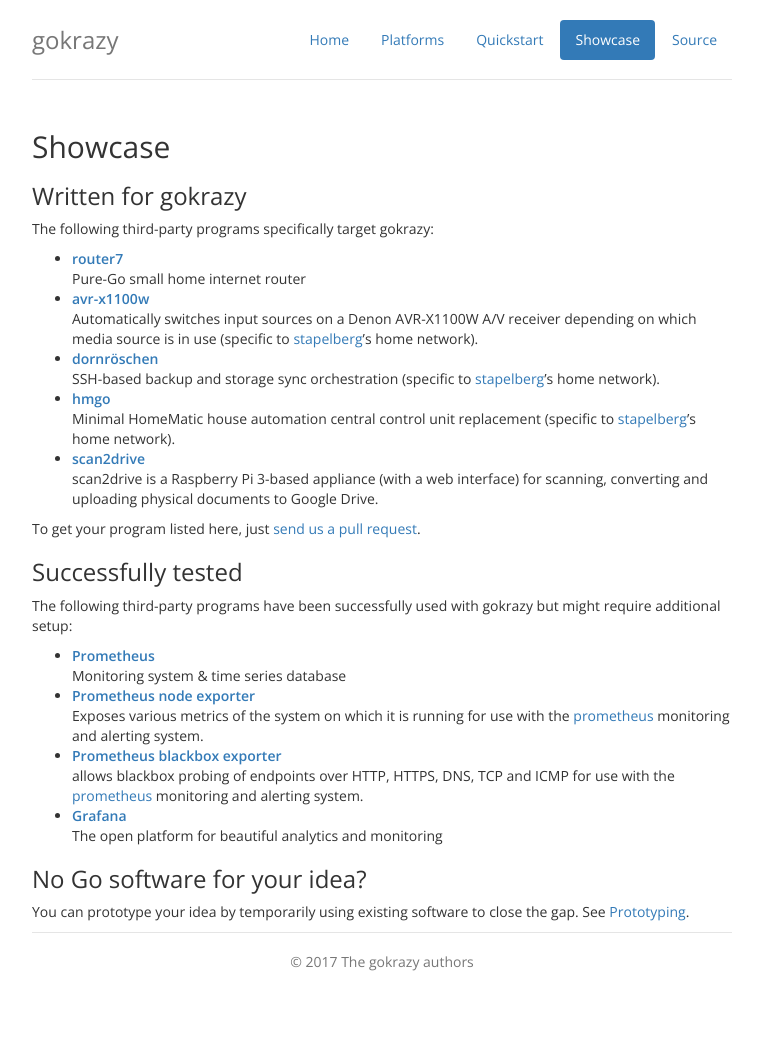
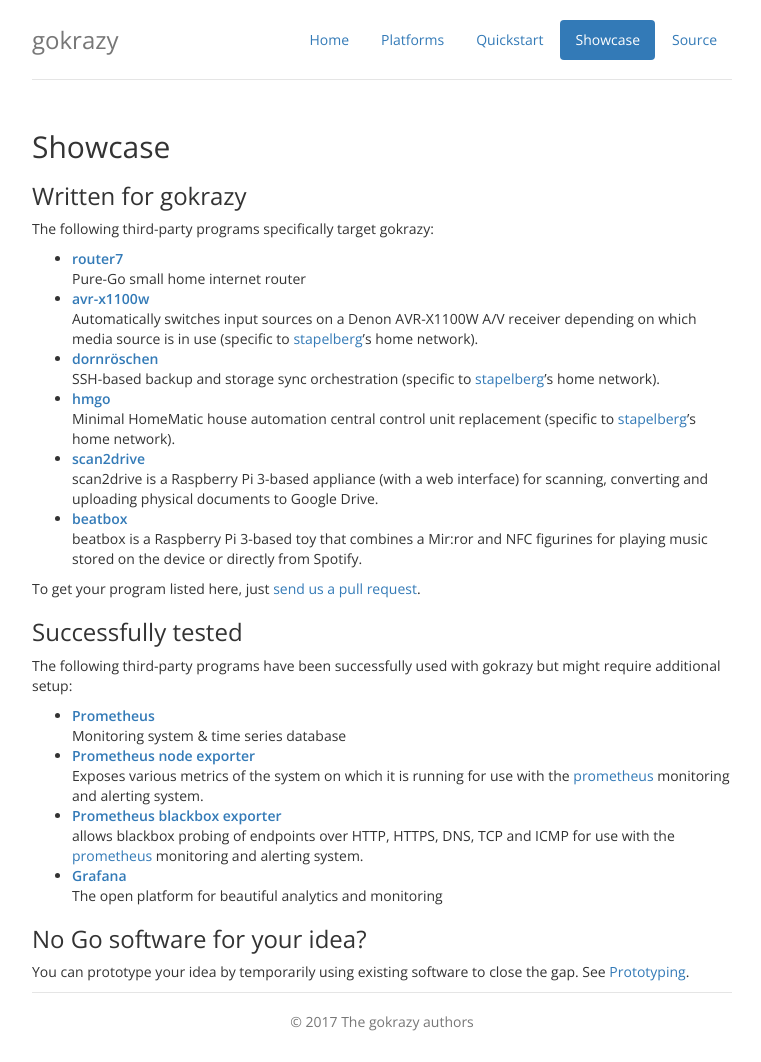
Before and after one commit to gokrazy/gokrazy.github.io, a Jekyll site: the page built from showcase.html, in a window 1280 px wide. Shown: the whole page, without its empty margins (258-1019 px from the left). Built offline with Jekyll 4.4.1, drawn with Linux system fonts in a browser that asks for light colours; nearby versions of some CDN libraries; some web fonts are replaced; Markdown is read by kramdown in place of the engine named in the settings; before the commit the page ends 1002 px from its top, so only the background shows below that.

Commit message:
showcase: add beatbox project (#1)

```diff
--- a/showcase.html
+++ b/showcase.html
@@ -38,6 +38,11 @@ to <a href="https://github.com/stapelberg">stapelberg</a>’s home network).
 scan2drive is a Raspberry Pi 3-based appliance (with a web interface)
 for scanning, converting and uploading physical documents to Google
 Drive.
+</li>
+<li>
+<a href="https://github.com/anisse/beatbox"><strong>beatbox</strong></a><br>
+beatbox is a Raspberry Pi 3-based toy that combines a Mir:ror and NFC
+figurines for playing music stored on the device or directly from Spotify.
 </li>
 </ul>
 
```
